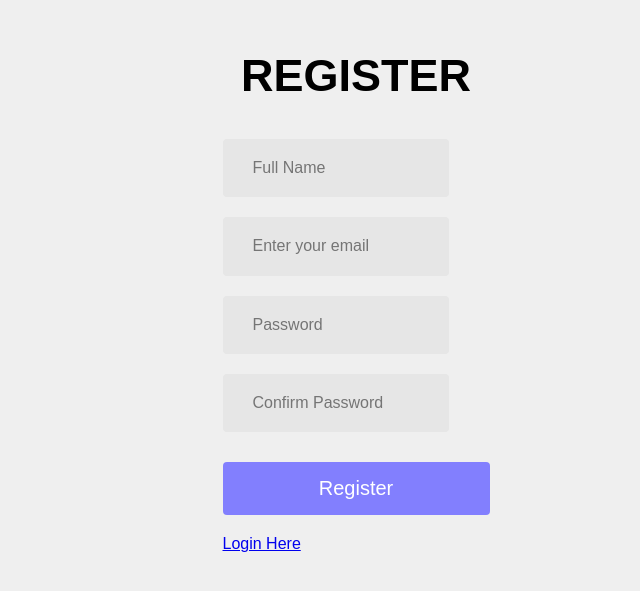
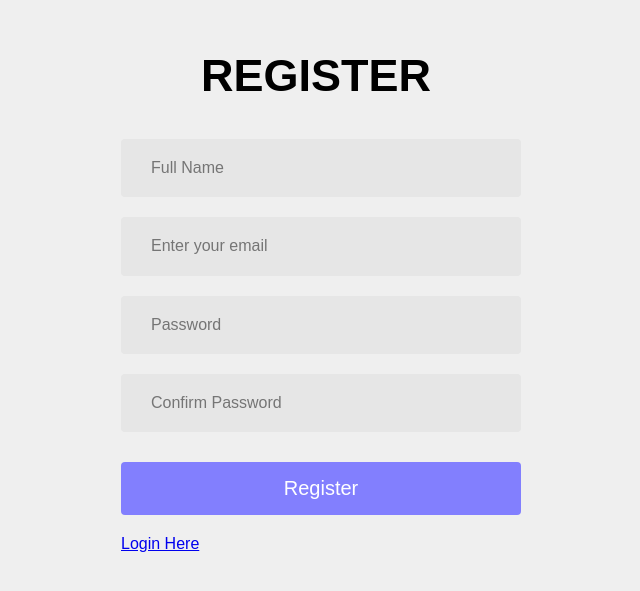
Before and after one commit to chinmay112/Invoice-app, a React (Create React App) app: page /register in a window 1280 px wide. Shown: the part 117-708 px from the top of the page, without its empty margins (284-924 px from the left). Built offline with nearby package versions, Linux system fonts and the light colour scheme.

Commit message:
Google Sso

```diff
--- a/package.json
+++ b/package.json
@@ -1,7 +1,7 @@
 {
   "name": "react-simple-invoice-dev",
   "version": "1.0.0",
-  "homepage": "https://http://demo.firxworx.com/react-simple-invoice/",
+  "homepage": "http://chinmay112.github.io",
   "private": true,
   "dependencies": {
     "html2canvas": "^1.0.0-rc.7",
@@ -23,7 +23,8 @@
     "build": "react-scripts build",
     "test": "react-scripts test",
     "eject": "react-scripts eject",
-    "deploy": "react-scripts build && dev/deploy.sh"
+    "predeploy": "npm run build",
+    "deploy": "gh-pages -d build"
   },
   "eslintConfig": {
     "extends": "react-app"
--- a/src/App.css
+++ b/src/App.css
@@ -11,10 +11,12 @@ body {
   align-items: center;
   height: 100vh;
 }
-
 .login
 {
   width: 400px;
+}
+.box{
+  width: 470px;
 }
 .google
 {
@@ -27,13 +29,19 @@ body {
   padding: 20px 30px;
 }
 
-  .login h2,
-  .register h2 {
+.login h2{
   font-size: 45px;
   text-transform: uppercase;
   text-align: center;
 }
-
+.h2{
+  font-size: 45px;
+  text-transform: uppercase;
+  margin-left: 17%;
+}
+.box1{
+  width: 400px;
+}
 .login a {
   text-align: center;
 }
--- a/src/components/Invoice/Invoice.js
+++ b/src/components/Invoice/Invoice.js
@@ -110,7 +110,7 @@ class Invoice extends Component {
 
   render = () => {
     return (
-
+    <div id="aaabra">
       <div className={styles.invoice}>
         {console.log("heloo this is a check on session",this.state.session)}
         <div className={styles.brand}>
@@ -191,6 +191,7 @@ class Invoice extends Component {
         </div>
 
       </div>
+      </div>
 
 
 
--- a/src/components/Login.js
+++ b/src/components/Login.js
@@ -84,7 +84,7 @@ class Login extends Component {
 
 				<form onSubmit={this.displayLogin}>
 					<h2>Login</h2>
-					<div className="username">
+					<div className="box">
 						<input
 							type="text"
 							placeholder="Email"
@@ -94,7 +94,7 @@ class Login extends Component {
 						/>
 					</div>
 
-					<div className="password">
+					<div className="box">
 						<input
 							type="password"
 							placeholder="Password..."
--- a/src/components/Register.js
+++ b/src/components/Register.js
@@ -60,12 +60,12 @@ class Register extends Component {
 	render() {
 		return (
 
-			<div className="register">
+			<div  >
 				{(this.state.redirect) ?(<Login/>):(
 				<form onSubmit={this.displayLogin}>
-					<h2>Register</h2>
+					<h2 className="h2"> Register</h2>
 
-					<div className="name">
+					<div className="box">
 						<input
 							type="text"
 							placeholder="Full Name"
@@ -76,7 +76,7 @@ class Register extends Component {
 						/>
 					</div>
 
-					<div className="email">
+					<div className="box">
 						<input
 							type="text"
 							placeholder="Enter your email"
@@ -87,7 +87,7 @@ class Register extends Component {
 						/>
 					</div>
 
-					<div className="pasword">
+					<div className="box">
 						<input
 							type="password"
 							placeholder="Password"
@@ -98,11 +98,11 @@ class Register extends Component {
 						/>
 					</div>
 
-					<div className="password">
+					<div className="box">
 						<input type="password" placeholder="Confirm Password" name="password1" value={this.state.password1} onChange={this.update} required/>
 					</div>
 
-					<input type="submit" value="Register" />
+					<div className="box1"><input type="submit" value="Register" /></div>
 					<Link to="/">Login Here</Link>
 				</form>)}
 
```
Also changed, not shown: 1 other file (tests, documents, lock files or other folders). Lines whose indentation alone changed are shown as unchanged.
